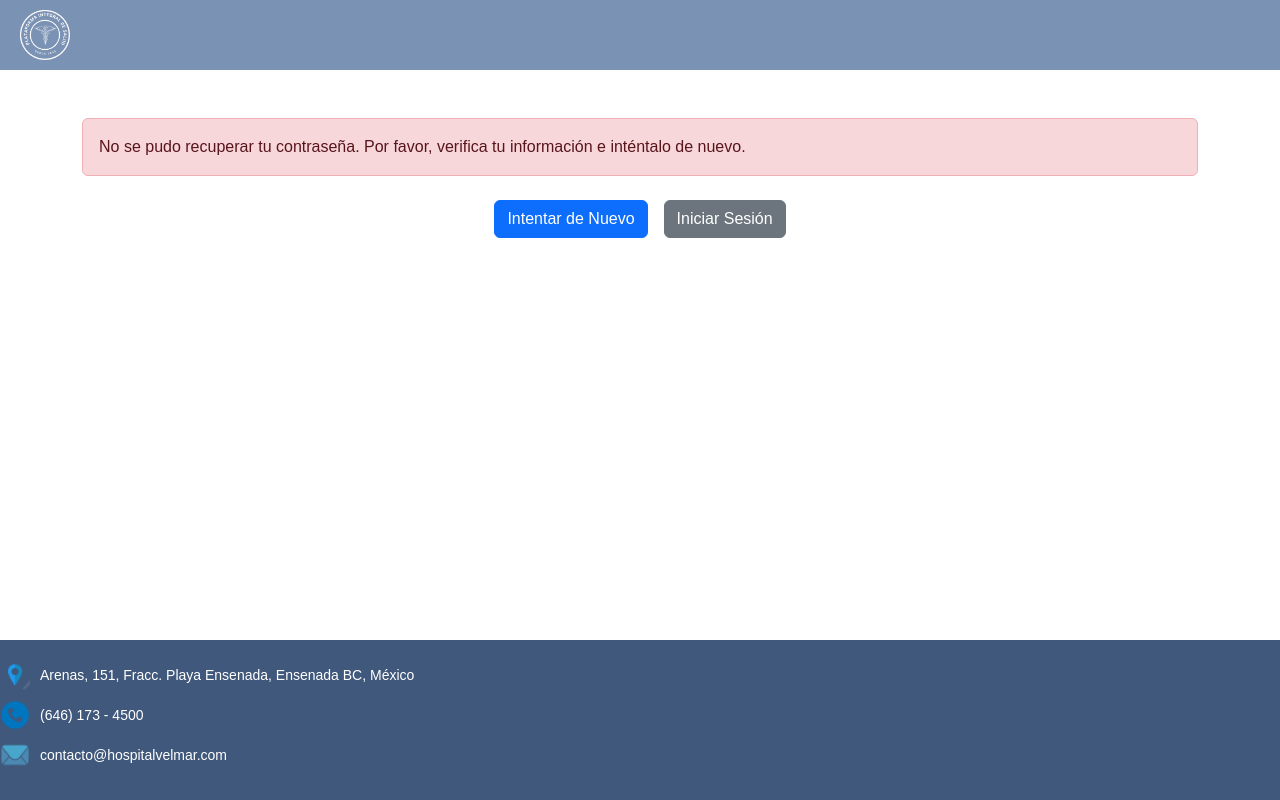
After one commit to JosueAripez/Base_De_Datos, a PHP site: page /recuperarpwd.php in a window 1280 px wide. The commit adds this page. Run offline with PHP 8.4, Linux system fonts and the light colour scheme.

Commit message:
olvidar contraseña funcional

```diff
--- a/Proyecto/src/libs/funciones.php
+++ b/Proyecto/src/libs/funciones.php
@@ -60,4 +60,30 @@ function registraUsuario1($nombre_usuario, $fecha_nacimiento, $id_tipos_usuarios
     }
 }
 
+
+function recuperarpwd($usuario, $id, $dateob) {
+    global $conn;
+
+    try {
+        $sql = "SELECT * FROM usuarios
+                WHERE (nombre_usuario = :usuario AND id_usuario = :id)
+                   OR (nombre_usuario = :usuario AND fecha_nacimiento = :dateob)
+                   OR (id_usuario = :id AND fecha_nacimiento = :dateob)";
+
+        $stmt = $conn->prepare($sql);
+        $stmt->execute([
+            'usuario' => $usuario,
+            'id' => $id,
+            'dateob' => $dateob
+        ]);
+
+        if ($stmt->rowCount() > 0) {
+            return $stmt->fetch(PDO::FETCH_ASSOC);  // Devuelve la fila encontrada
+        } else {
+            return false;
+        }
+    } catch (PDOException $e) {
+        return false;
+    }
+}
 ?>
--- /dev/null
+++ b/Proyecto/src/recuperarpwd.php
@@ -0,0 +1,82 @@
+<?php
+require_once "libs/conexion.php";
+require_once "libs/funciones.php";
+
+$status = isset($_GET['status']) ? $_GET['status'] : '';
+$usuario = isset($_POST['usuario']) ? $_POST['usuario'] : '';
+$id = isset($_POST['id']) ? $_POST['id'] : '';
+$dateob = isset($_POST['dateob']) ? $_POST['dateob'] : '';
+
+$contraseña = '';
+if ($usuario && $id && $dateob) {
+    // Llamar a la función para recuperar la contraseña
+    $datos = recuperarpwd($usuario, $id, $dateob);
+
+    if ($datos) {
+        $status = 'success';
+        $contraseña = $datos['password'];
+    } else {
+        header('Location: recuperacion.php?error=1');
+        exit;
+    }
+}
+?>
+
+<!DOCTYPE html>
+<html lang="es">
+<head>
+    <meta charset="UTF-8">
+    <meta name="viewport" content="width=device-width, initial-scale=1.0">
+    <title>Contraseña Recuperada</title>
+    <link href="https://cdn.jsdelivr.net/npm/bootstrap@5.3.3/dist/css/bootstrap.min.css" rel="stylesheet">
+    <link href="./css/inicio.css" rel="stylesheet">
+    <link href="./css/resultado_registro.css" rel="stylesheet">
+</head>
+
+<body>
+
+<!-- Header -->
+<nav class="navbar">
+    <div class="logo">
+        <img src="./images/logo.png" alt="Logo">
+    </div>
+</nav>
+
+<div class="container mt-5">
+    <!-- Mensajes según el estado de la recuperación -->
+    <?php if ($status == 'success') { ?>
+        <div class="alert alert-success" role="alert">
+            <strong>Tu contraseña recuperada es:</strong> <?= htmlspecialchars($contraseña) ?>
+        </div>
+    <?php } else { ?>
+        <div class="alert alert-danger" role="alert">
+            No se pudo recuperar tu contraseña. Por favor, verifica tu información e inténtalo de nuevo.
+        </div>
+    <?php } ?>
+
+    <div class="d-flex justify-content-center mt-4">
+        <a href="recuperacion.php" class="btn btn-primary mx-2">Intentar de Nuevo</a>
+        <a href="login.php" class="btn btn-secondary mx-2">Iniciar Sesión</a>
+    </div>
+</div>
+
+<!-- Footer -->
+<footer class="mt-5">
+    <div class="footer-content">
+        <div class="footer-item">
+            <img src="./images/gps.png" alt="Ubicación" class="footer-icon">
+            <p>Arenas, 151, Fracc. Playa Ensenada, Ensenada BC, México</p>
+        </div>
+        <div class="footer-item">
+            <img src="./images/tel.png" alt="Teléfono" class="footer-icon">
+            <p>(646) 173 - 4500</p>
+        </div>
+        <div class="footer-item">
+            <img src="./images/correo.png" alt="Correo" class="footer-icon">
+            <p>contacto@hospitalvelmar.com</p>
+        </div>
+    </div>
+</footer>
+
+</body>
+</html>
```
Also changed, not shown: Proyecto/src/recuperacion.php (+26 -50 lines).
